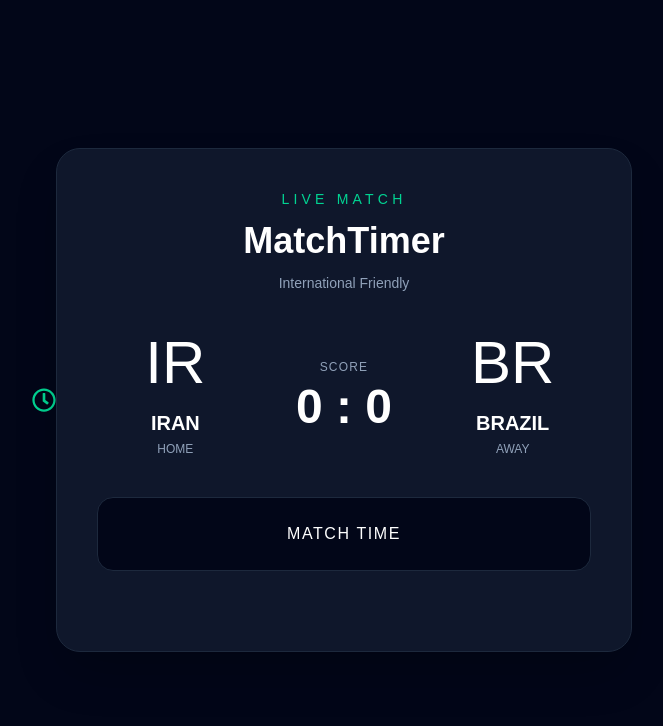
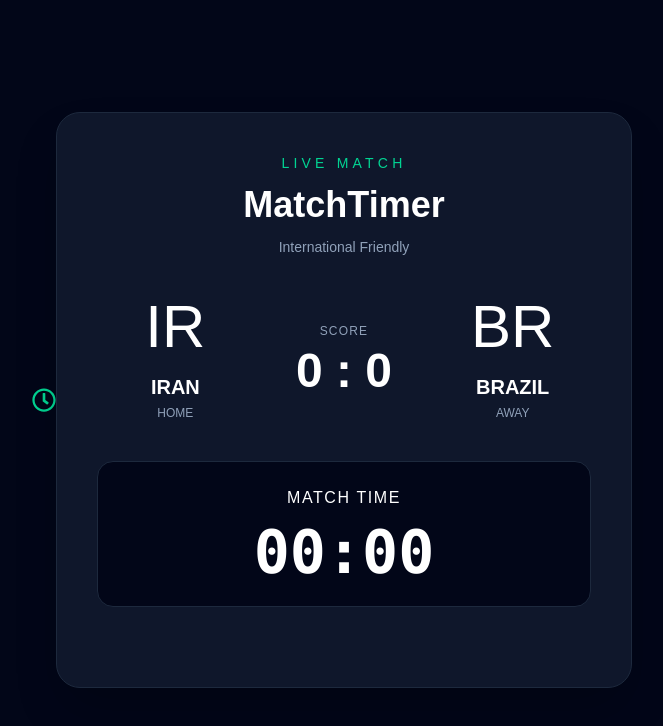
Before and after one commit to zibanoori/MatchTimer, a React (Vite) app: page / in a window 1280 px wide. Shown: the top 726 px of the page, without its empty margins (308-971 px from the left). Built offline with nearby package versions, Linux system fonts and the light colour scheme.

Commit message:
Style: add match timer display

```diff
--- a/src/App.jsx
+++ b/src/App.jsx
@@ -40,6 +40,9 @@ function App() {
           <p className="text-xs font-medium uppercase tracking-widest sm:text-base">
             Match Time
           </p>
+          <p className="mt-3 font-mono text-5xl font-bold tabular-nums sm:text-6xl">
+            00:00
+          </p>
         </div>
       </section>
     </main>
```
